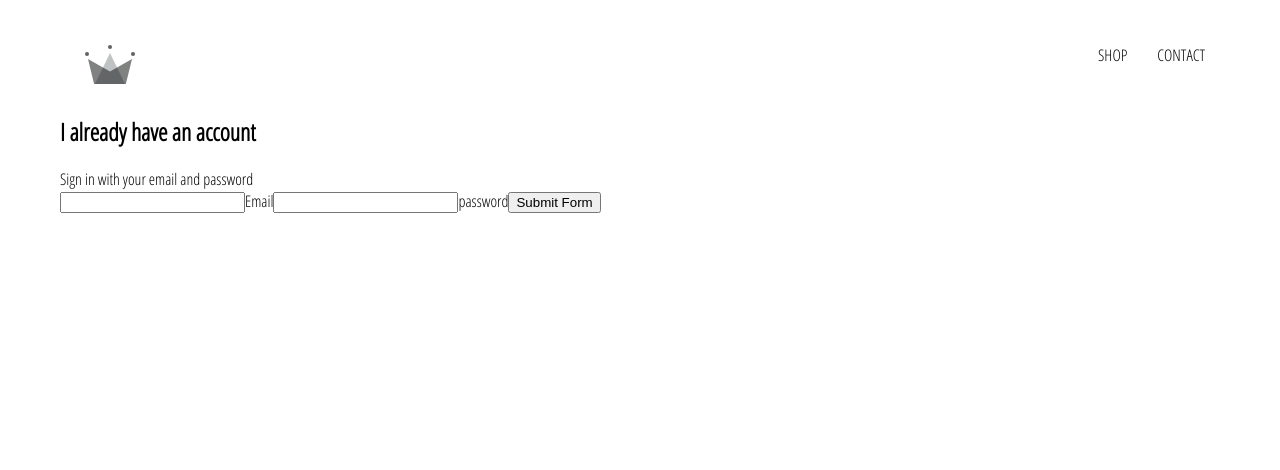
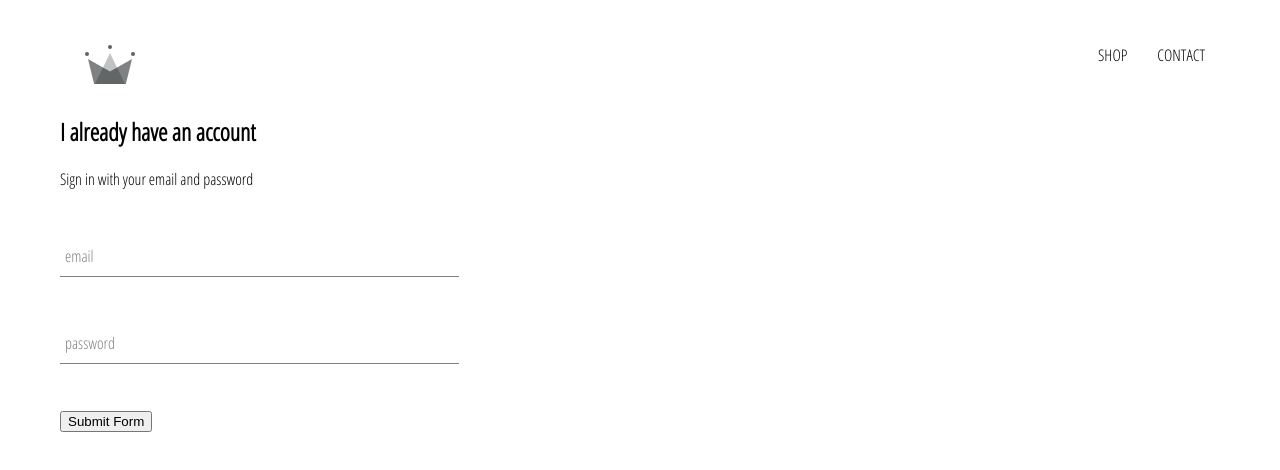
Before and after one commit to frank920120/React-E-Commerce, a React (Create React App) app: page /signin in a window 1280 px wide. Shown: the top 470 px of the page. Built offline with nearby package versions, Linux system fonts and the light colour scheme.

Commit message:
add custom input

```diff
--- /dev/null
+++ b/src/components/form-input/form-input.component.jsx
@@ -0,0 +1,20 @@
+import React from "react";
+import "./form-input.styles.scss";
+const FormInput = ({ handleChange, label, ...otherProps }) => {
+  return (
+    <div className="group">
+      <input className="form-input" onChange={handleChange} {...otherProps} />
+      {label ? (
+        <label
+          className={`${
+            otherProps.value.length ? "shrink" : ""
+          } form-input-label`}
+        >
+          {label}
+        </label>
+      ) : null}
+    </div>
+  );
+};
+
+export default FormInput;
--- /dev/null
+++ b/src/components/form-input/form-input.styles.scss
@@ -0,0 +1,54 @@
+$sub-color: grey;
+$main-color: black;
+
+@mixin shrinkLabel {
+  top: -14px;
+  font-size: 12px;
+  color: $main-color;
+}
+
+.group {
+  position: relative;
+  margin: 45px 0;
+
+  .form-input {
+    background: none;
+    background-color: white;
+    color: $sub-color;
+    font-size: 18px;
+    padding: 10px 10px 10px 5px;
+    display: block;
+    width: 100%;
+    border: none;
+    border-radius: 0;
+    border-bottom: 1px solid $sub-color;
+    margin: 25px 0;
+
+    &:focus {
+      outline: none;
+    }
+
+    &:focus ~ .form-input-label {
+      @include shrinkLabel();
+    }
+  }
+
+  input[type="password"] {
+    letter-spacing: 0.3em;
+  }
+
+  .form-input-label {
+    color: $sub-color;
+    font-size: 16px;
+    font-weight: normal;
+    position: absolute;
+    pointer-events: none;
+    left: 5px;
+    top: 10px;
+    transition: 300ms ease all;
+
+    &.shrink {
+      @include shrinkLabel();
+    }
+  }
+}
--- a/src/components/sign-in/sign-in.component.jsx
+++ b/src/components/sign-in/sign-in.component.jsx
@@ -1,6 +1,6 @@
 import React, { Component } from "react";
 import "./sign-in.styles.scss";
-
+import FormInput from "../form-input/form-input.component";
 class SignIn extends Component {
   constructor(props) {
     super(props);
@@ -27,22 +27,24 @@
         <h2>I already have an account</h2>
         <span>Sign in with your email and password</span>
         <form onSubmit={this.handleSubmit}>
-          <input
+          <FormInput
             type="email"
             name="email"
             value={email}
             required
-            onChange={this.handleChange}
+            handleChange={this.handleChange}
+            label="email"
           />
-          <label htmlFor="email">Email</label>
-          <input
+
+          <FormInput
             type="password"
             name="password"
             value={password}
             required
-            onChange={this.handleChange}
+            handleChange={this.handleChange}
+            label="password"
           />
-          <label htmlFor="password">password</label>
+
           <input type="submit" value="Submit Form" />
         </form>
       </div>
--- a/src/components/sign-in/sign-in.styles.scss
+++ b/src/components/sign-in/sign-in.styles.scss
@@ -0,0 +1,3 @@
+.sign-in {
+  width: 30vw;
+}
```
